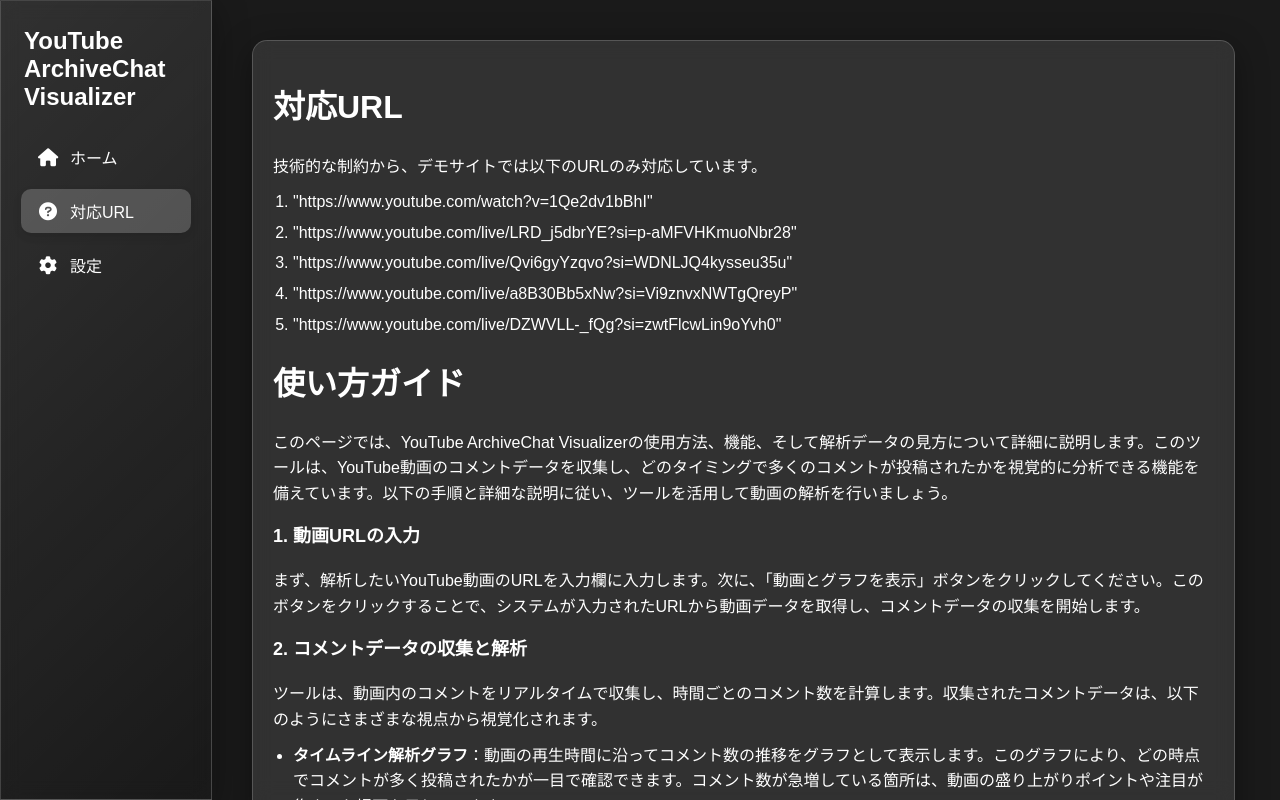
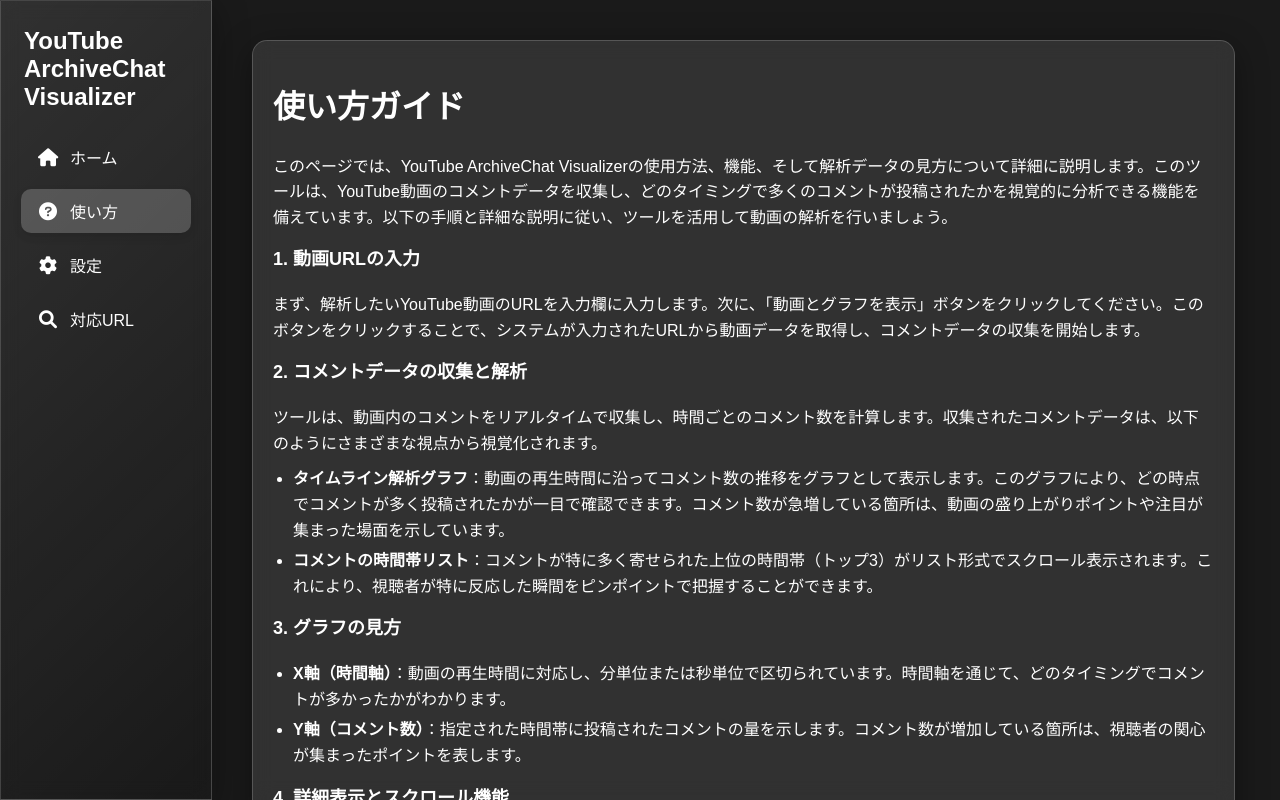
Before and after one commit to hika0204/YAV-demo, a plain HTML site: page help.html in a window 1280 px wide. Drawn offline with Linux system fonts and the light colour scheme; a web font is replaced by a local one.

Commit message:
Update help.html

```diff
--- a/help.html
+++ b/help.html
@@ -273,23 +273,14 @@
             Visualizer
         </h2>
         <a href="index.html"><i class="fas fa-home"></i> ホーム</a>
-        <a href="help.html" class="active"><i class="fas fa-question-circle"></i> 対応URL</a>
+        <a href="help.html" class="active"><i class="fas fa-question-circle"></i> 使い方</a>
         <a href="setting.html"><i class="fas fa-cog"></i> 設定</a>
+        <a href="url.html"><i class="fas fa-search"></i></i> 対応URL</a>
     </div>
 
     <!-- メインコンテンツ -->
     <div class="main-content">
         <div class="help-content glass-container">
-            <h1>対応URL</h1>
-            <p>技術的な制約から、デモサイトでは以下のURLのみ対応しています。</p>
-            <ol>
-                <li>"https://www.youtube.com/watch?v=1Qe2dv1bBhI"</li>
-                <li>"https://www.youtube.com/live/LRD_j5dbrYE?si=p-aMFVHKmuoNbr28"</li>
-                <li>"https://www.youtube.com/live/Qvi6gyYzqvo?si=WDNLJQ4kysseu35u"</li>
-                <li>"https://www.youtube.com/live/a8B30Bb5xNw?si=Vi9znvxNWTgQreyP"</li>
-                <li>"https://www.youtube.com/live/DZWVLL-_fQg?si=zwtFlcwLin9oYvh0"</li>
-            </ol>
-
             <h1>使い方ガイド</h1>
             <p>このページでは、YouTube ArchiveChat
                 Visualizerの使用方法、機能、そして解析データの見方について詳細に説明します。このツールは、YouTube動画のコメントデータを収集し、どのタイミングで多くのコメントが投稿されたかを視覚的に分析できる機能を備えています。以下の手順と詳細な説明に従い、ツールを活用して動画の解析を行いましょう。
```
